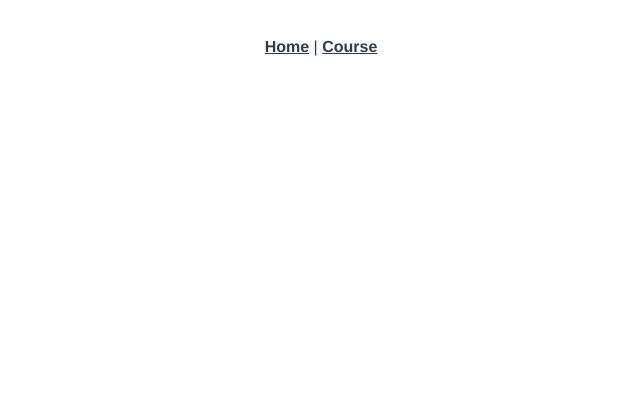
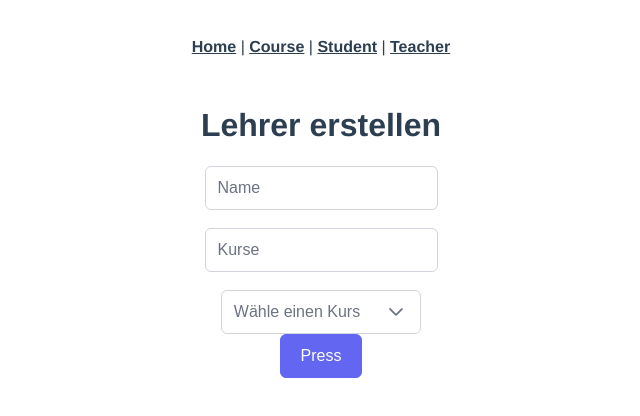
Before and after one commit to MaKiMe1/Programmieraufgabe_Frontend, a Vue app in the folder frontend/: page /Student in a window 1280 px wide. Before the commit this address had no page. Shown: the top 416 px of the page, without its empty margins (319-959 px from the left). Built offline with nearby package versions, Linux system fonts and the light colour scheme; a web font is replaced by a local one.

Commit message:
added mask for student,teacher,course

```diff
--- a/frontend/src/App.vue
+++ b/frontend/src/App.vue
@@ -1,7 +1,9 @@
 <template>
   <nav>
     <router-link to="/">Home</router-link> |
-    <router-link to="/course">Course</router-link>
+    <router-link to="/course">Course</router-link> |
+    <router-link to="/course">Student</router-link> |
+    <router-link to="/teacher">Teacher</router-link>
   </nav>
   <router-view />
 </template>
--- a/frontend/src/router/index.ts
+++ b/frontend/src/router/index.ts
@@ -7,6 +7,16 @@ const routes: Array<RouteRecordRaw> = [
     path: "/",
     name: "home",
     component: () => import("../views/CourseOverviewView.vue"),
+  },
+  {
+    path: "/teacher",
+    name: "teacher",
+    component: () => import("../views/TeacherMaskView.vue"),
+  },
+  {
+    path: "/Student",
+    name: "student",
+    component: () => import("../views/StudentMaskView.vue"),
   },
   {
     path: "/course",
--- /dev/null
+++ b/frontend/src/views/StudentMaskView.vue
@@ -0,0 +1,36 @@
+<template>
+  <div class="StudentMask">
+    <h1>Lehrer erstellen</h1>
+    <InputText type="text" placeholder="Name"></InputText>
+  </div>
+  <br />
+  <div>
+    <InputText type="text" placeholder="Kurse"></InputText>
+  </div>
+  <br />
+  <div>
+    <Dropdown placeholder="Wähle einen Kurs" class="w-full md:w-14rem" />
+  </div>
+  <div>
+    <Button label="Press">Press</Button>
+  </div>
+</template>
+
+<script lang="ts">
+import { defineComponent, ref } from "vue";
+import Button from "primevue/button";
+import InputText from "primevue/inputtext";
+import Dropdown from "primevue/dropdown";
+
+export default defineComponent({
+  name: "StudentMaskView",
+  components: {
+    Button,
+    InputText,
+    Dropdown,
+  },
+  setup() {
+    return {};
+  },
+});
+</script>
--- /dev/null
+++ b/frontend/src/views/TeacherMaskView.vue
@@ -0,0 +1,36 @@
+<template>
+  <div class="TeacherMask">
+    <h1>Lehrer erstellen</h1>
+    <InputText type="text" placeholder="Name"></InputText>
+  </div>
+  <br />
+  <div>
+    <InputText type="text" placeholder="Kurse"></InputText>
+  </div>
+  <br />
+  <div>
+    <Dropdown placeholder="Wähle einen Kurs" class="w-full md:w-14rem" />
+  </div>
+  <div>
+    <Button label="Press">Press</Button>
+  </div>
+</template>
+
+<script lang="ts">
+import { defineComponent, ref } from "vue";
+import Button from "primevue/button";
+import InputText from "primevue/inputtext";
+import Dropdown from "primevue/dropdown";
+
+export default defineComponent({
+  name: "TeacherMaskView",
+  components: {
+    Button,
+    InputText,
+    Dropdown,
+  },
+  setup() {
+    return {};
+  },
+});
+</script>
```
Also changed, not shown: frontend/src/main.ts (line endings or trailing spaces), frontend/vite.config.js (indentation only).
